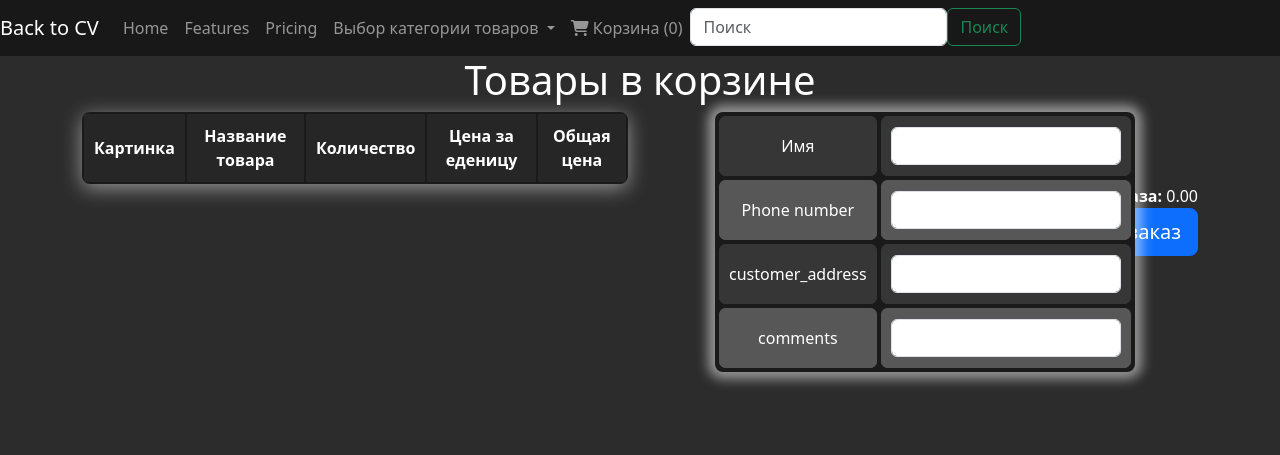
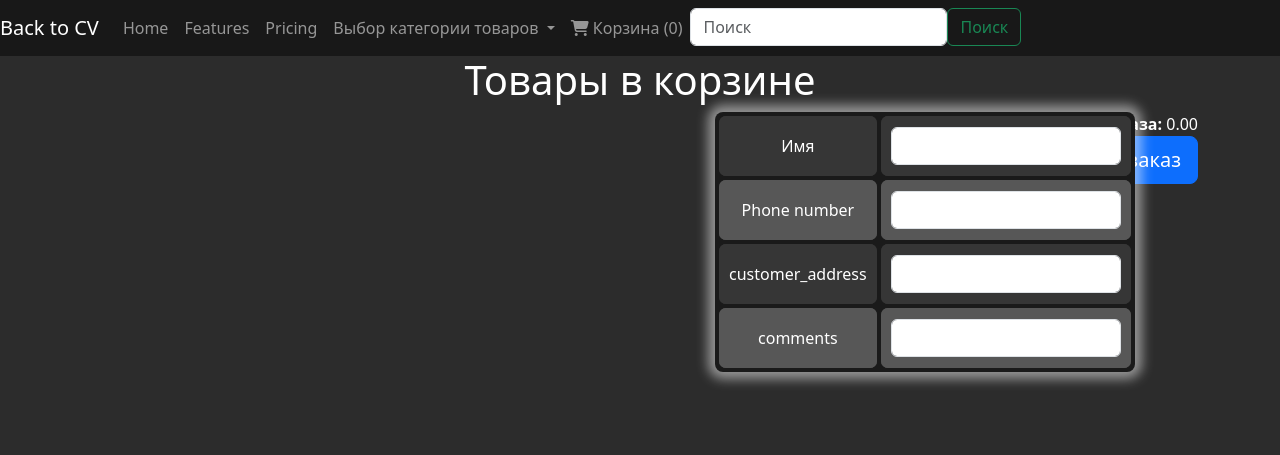
Before and after one commit to ComeOnGavrik/resume_gavrik, a Django app: page /shop/checkout in a window 1280 px wide. Shown: the top 455 px of the page. Run offline with Django 5.2, Linux system fonts and the light colour scheme; tables that the repository leaves empty hold one stand-in row (values such as "Sample post"); lists and menus that the app fills with data are empty; some libraries are stand-ins or nearby versions.

Commit message:
Пора начинать делать корзину

```diff
--- a/gavrik/shop/templates/shop/checkout.html
+++ b/gavrik/shop/templates/shop/checkout.html
@@ -11,41 +11,28 @@
         <div class="row">
             <div class="col-lg-6">
                 <table class="table-prods">
-                    <thead>
-                    <tr>
-                        <th> Картинка</th>
-                        <th> Название товара</th>
-                        <th> Количество</th>
-                        <th> Цена за еденицу</th>
-                        <th> Общая цена</th>
-                    </tr>
-                    </thead>
                     <tbody>
                     {% for el in products_in_basket %}
                     <tr>
-                        <td>
+                        <td style="    width: 245px;">
                             {% for ph in products_in_basket_ph %}
                             {% if el.product.id == ph.product.id %}
                             <img src="{{ ph.image.url }}" class="img-card">
                             {% endif %}
                             {% endfor %}
                         </td>
+                        <td>
+                            {{el.product.name}}<br>
 
-                        <td> {{el.product.name}}</td>
 
-                        <td>
                             <input class="product-in-basket-nmb" value="{{ el.nmb }}" type="number" id="number"
                                    name="product_in_basket_el_{{ el.id }}">
-                        </td>
-
-                        <td>
-                                    <span class="product-price">
+<br>
+                            <span class="product-price">
                                         {{ el.price_per_item }}
                                     </span>
-                        </td>
-
-                        <td>
-                                    <span class="total-product-in-basket-amount">
+<br>
+                            <span class="total-product-in-basket-amount">
                                         {{ el.total_price }}
                                     </span>
                         </td>
--- a/gavrik/static/shop/css/shop.css
+++ b/gavrik/static/shop/css/shop.css
@@ -379,12 +379,7 @@ input[type=tel]::placeholder {
     background-color: #1a1a1a; /* Цвет фона */
 }
 
-.table-prods thead {
-    background-color: #262626; /* Цвет фона заголовка */
-}
-
 .table-prods th, .table-prods td {
-    text-align: center; /* Центрирование текста */
     vertical-align: middle; /* Центрирование содержимого */
     color: white; /* Цвет текста */
     padding: 10px; /* Отступы внутри ячеек */
```
